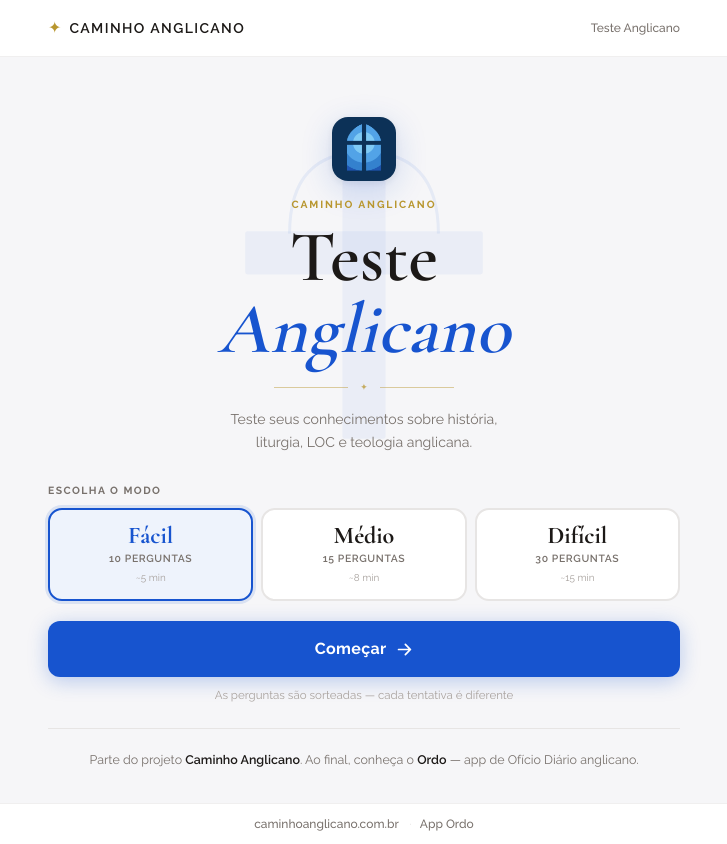
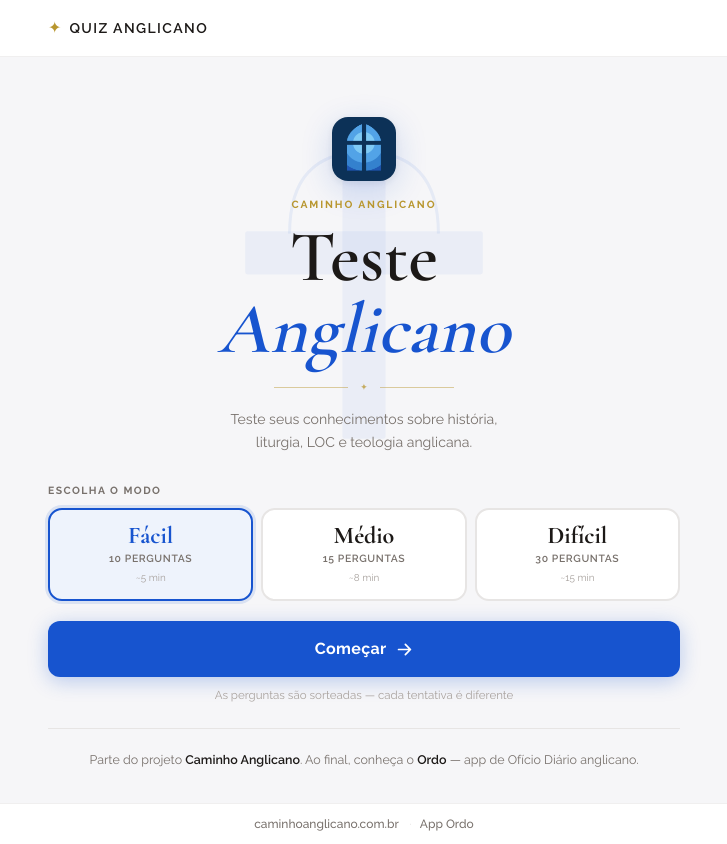
Before and after one commit to dodopok/anglican-test, a Nuxt app: page / in a window 1280 px wide. Shown: the whole page, without its empty margins (276-1003 px from the left). Built offline with nearby package versions, Linux system fonts and the light colour scheme.

Commit message:
feat: better header

```diff
--- a/pages/index.vue
+++ b/pages/index.vue
@@ -5,10 +5,10 @@
     <header class="bg-white border-b border-border/60 flex-shrink-0">
       <div class="max-w-2xl mx-auto px-5 h-14 flex items-center justify-between">
         <!-- Logo -->
-        <a href="https://caminhoanglicano.com.br" target="_blank" class="flex items-center gap-2 group">
+        <a :href="config.public.siteUrl" class="flex items-center gap-2 group">
           <span class="text-gold-500 text-base leading-none select-none">✦</span>
           <span class="font-body text-sm font-semibold tracking-widest uppercase text-textPrimary group-hover:text-primary transition-colors">
-            Caminho Anglicano
+            Quiz Anglicano
           </span>
         </a>
 
@@ -22,9 +22,6 @@
           </div>
           <span class="text-xs font-semibold text-primary">{{ score }}✓</span>
         </div>
-        <span v-else class="text-xs text-textSecondary font-medium hidden sm:block">
-          Teste Anglicano
-        </span>
       </div>
     </header>
 
@@ -111,6 +108,7 @@
 
 <script setup lang="ts">
 import { ref, watch } from 'vue'
+const config = useRuntimeConfig()
 import { useQuiz } from '~/composables/useQuiz'
 import IntroScreen from '~/components/IntroScreen.vue'
 import QuizQuestion from '~/components/QuizQuestion.vue'
```
